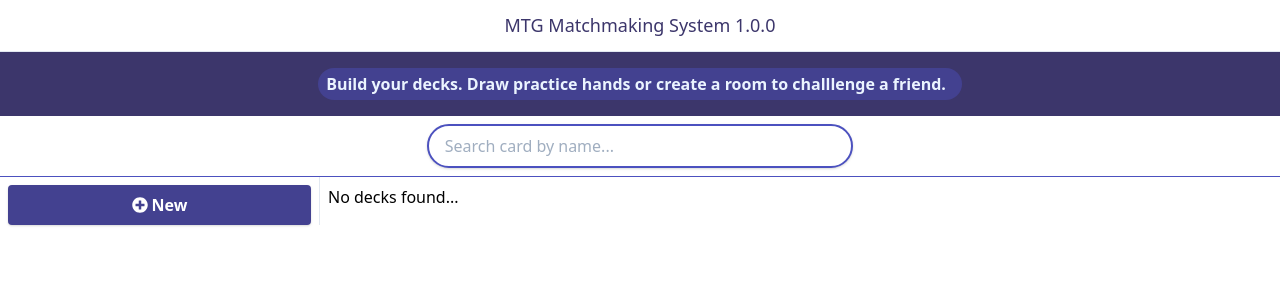
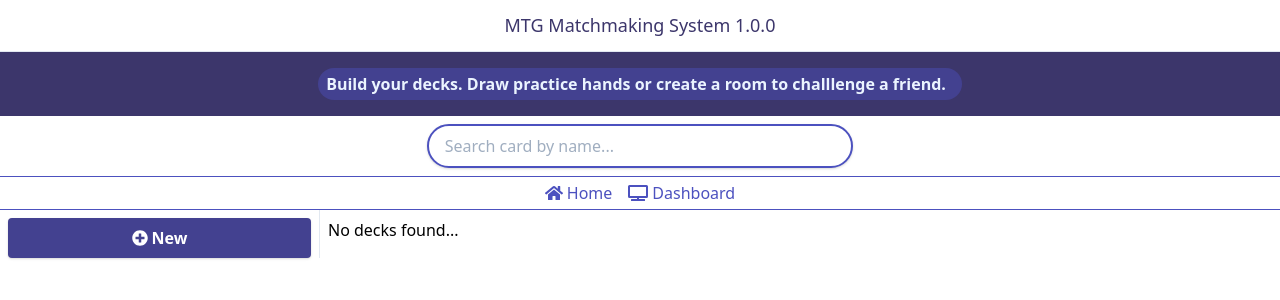
Before and after one commit to whtirado/react-mtg-app, a React (Create React App) app: page /deck-list-manager in a window 1280 px wide. Shown: the top 300 px of the page. Built offline with nearby package versions, Linux system fonts and the light colour scheme.

Commit message:
Added breadcrumb component.

```diff
--- /dev/null
+++ b/src/Components/Breadcrumb/Breadcrumb.js
@@ -0,0 +1,46 @@
+import React from 'react';
+import { FontAwesomeIcon } from '@fortawesome/react-fontawesome';
+import { faHome, faTv, faStream } from '@fortawesome/free-solid-svg-icons';
+import { Link } from 'react-router-dom';
+
+export default function Breadcrumb({ level }) {
+  const breadcrumb = [
+    {
+      level: 1,
+      path: '/',
+      name: 'Home',
+      icon: faHome,
+    },
+    {
+      level: 2,
+      path: '/dashboard',
+      name: 'Dashboard',
+      icon: faTv,
+    },
+    {
+      level: 3,
+      path: '/deck-list-manager',
+      name: 'Decks',
+      icon: faStream,
+    },
+  ];
+
+  return (
+    <nav className='flex sm:justify-center border-b border-indigo-700'>
+      <ul className='flex items-center justify-center text-indigo-700 w-full sm:w-1/2 lg:w-1/3'>
+        {breadcrumb
+          .filter((crumb) => crumb.level <= level)
+          .map((crumb) => {
+            return (
+              <li className='px-6 py-3 sm:px-2 sm:py-1'>
+                <Link to={crumb.path} className='flex items-center'>
+                  <FontAwesomeIcon icon={crumb.icon} />
+                  <span className='hidden ml-1 sm:inline'>{crumb.name}</span>
+                </Link>
+              </li>
+            );
+          })}
+      </ul>
+    </nav>
+  );
+}
--- /dev/null
+++ b/src/Components/Breadcrumb/package.json
@@ -0,0 +1,3 @@
+{
+  "main": "Breadcrumb.js"
+}
--- a/src/Components/Dashboard/Dashboard.js
+++ b/src/Components/Dashboard/Dashboard.js
@@ -2,9 +2,12 @@
 import { Link } from 'react-router-dom';
 import { FontAwesomeIcon } from '@fortawesome/react-fontawesome';
 import { faListAlt } from '@fortawesome/free-solid-svg-icons';
+import Breadcrumb from '../Breadcrumb/Breadcrumb';
 
 export default function Dashboard() {
   return (
+    <>
+      <Breadcrumb level={1} />
       <section className='flex sm:justify-center'>
         <article className='w-full border shadow-md rounded p-2 m-2 border-indigo-700 sm:w-1/2 lg:w-1/3'>
           <header className='pb-2 border-b border-indigo-700 font-bold text-indigo-800'>
@@ -22,5 +25,6 @@
           </footer>
         </article>
       </section>
+    </>
   );
 }
--- a/src/Components/DeckCardManager/ActionBar.js
+++ b/src/Components/DeckCardManager/ActionBar.js
@@ -1,7 +1,4 @@
 import React, { useState } from 'react';
-import { Link } from 'react-router-dom';
-import { FontAwesomeIcon } from '@fortawesome/react-fontawesome';
-import { faChevronLeft } from '@fortawesome/free-solid-svg-icons';
 import ModalClearDeck from './ModalClearDeck';
 import ModalDeleteDeck from './ModalDeleteDeck';
 
@@ -35,18 +32,11 @@
 
       <div className='sticky top-0 bg-white border-b border-indigo-700 mb-2'>
         <div className='flex justify-between shadow p-2'>
-          <Link
-            to='/deck-list-manager'
-            className='flex items-center text-indigo-700'
-          >
-            <FontAwesomeIcon icon={faChevronLeft} />
-            <span className='ml-1'>Back to Decks</span>
-          </Link>
           <button
             onClick={() => {
               setShowModalDeleteDeck(true);
             }}
-            className='bg-red-800 shadow font-bold py-1 px-2 ml-auto rounded text-white hover:shadow-md hover:bg-red-900 hover:text-red-100'
+            className='bg-red-800 shadow font-bold py-1 px-2 rounded text-white hover:shadow-md hover:bg-red-900 hover:text-red-100'
           >
             Delete deck
           </button>
--- a/src/Components/DeckCardManager/DeckCardManager.js
+++ b/src/Components/DeckCardManager/DeckCardManager.js
@@ -3,6 +3,7 @@
 import useLocalStorage from '../../Hooks/useLocalStorage';
 import SearchCard from './SearchCard';
 import CardList from './CardList';
+import Breadcrumb from '../Breadcrumb/Breadcrumb';
 
 export default function DeckCardManager() {
   const { deckName } = useParams();
@@ -59,6 +60,8 @@
     content = <Redirect to='/deck-list-manager' />;
   } else {
     content = (
+      <>
+        <Breadcrumb level={3} />
         <section className='flex flex-col sm:flex-row sm:justify-center'>
           <aside className='w-full flex-shrink-0 p-0 sm:p-2 sm:w-1/3 lg:w-1/4 border-r'>
             <SearchCard updateDeck={updateDeck} />
@@ -73,6 +76,7 @@
             />
           </div>
         </section>
+      </>
     );
   }
 
--- a/src/Components/DeckListManager/DeckListManager.js
+++ b/src/Components/DeckListManager/DeckListManager.js
@@ -3,6 +3,7 @@
 import { useState } from 'react';
 import Decks from './Decks';
 import CreateDeck from './CreateDeck';
+import Breadcrumb from '../Breadcrumb/Breadcrumb';
 
 export default function DeckListManager() {
   const { setItem, getAllItems } = useLocalStorage();
@@ -14,6 +15,8 @@
   };
 
   return (
+    <>
+      <Breadcrumb level={2} />
       <section className='flex flex-col sm:flex-row sm:justify-center'>
         <aside className='w-full flex-shrink-0 px-2 pt-2 pb-0 sm:w-1/3 lg:w-1/4 border-r'>
           <CreateDeck addNewDeck={addNewDeck} />
@@ -22,5 +25,6 @@
           <Decks decks={decks} />
         </div>
       </section>
+    </>
   );
 }
--- a/src/Components/Header/Header.js
+++ b/src/Components/Header/Header.js
@@ -1,6 +1,5 @@
 import React from 'react';
 import SearchCardDetail from '../SearchCardDetail';
-import NavigationBreadcrumb from './NavigationBreadcrumb';
 
 export default function Header() {
   return (
@@ -24,7 +23,6 @@
           <SearchCardDetail />
         </div>
       </div>
-      {/* <NavigationBreadcrumb /> */}
     </header>
   );
 }
```
Lines whose indentation alone changed are shown as unchanged.
